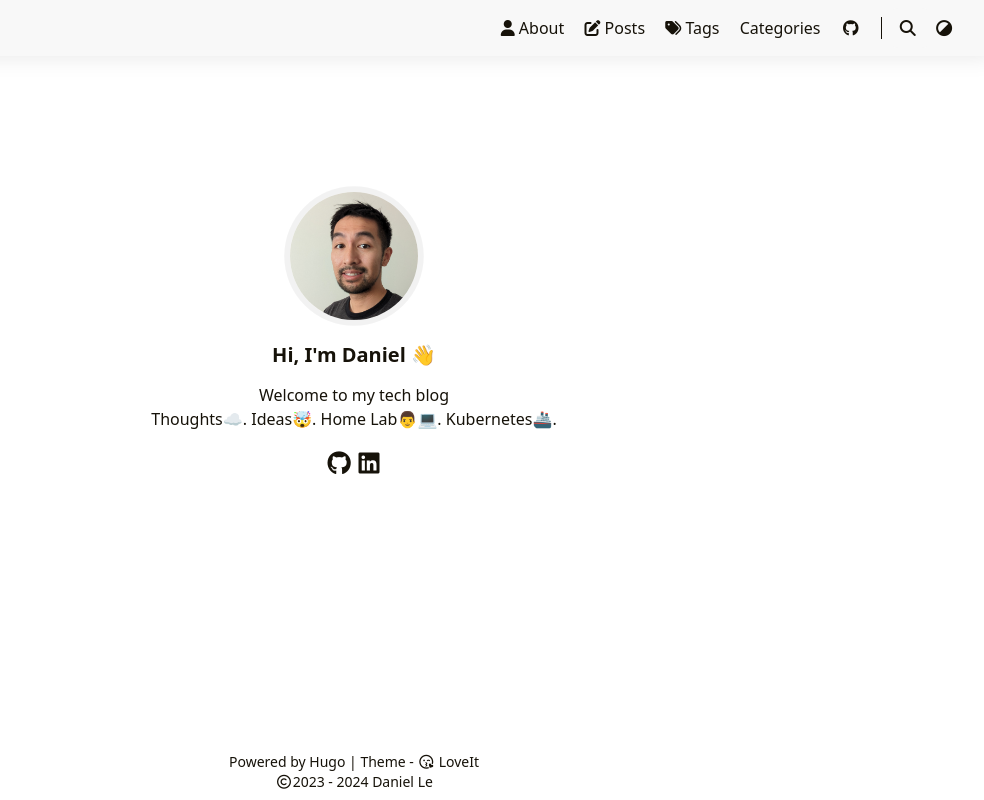
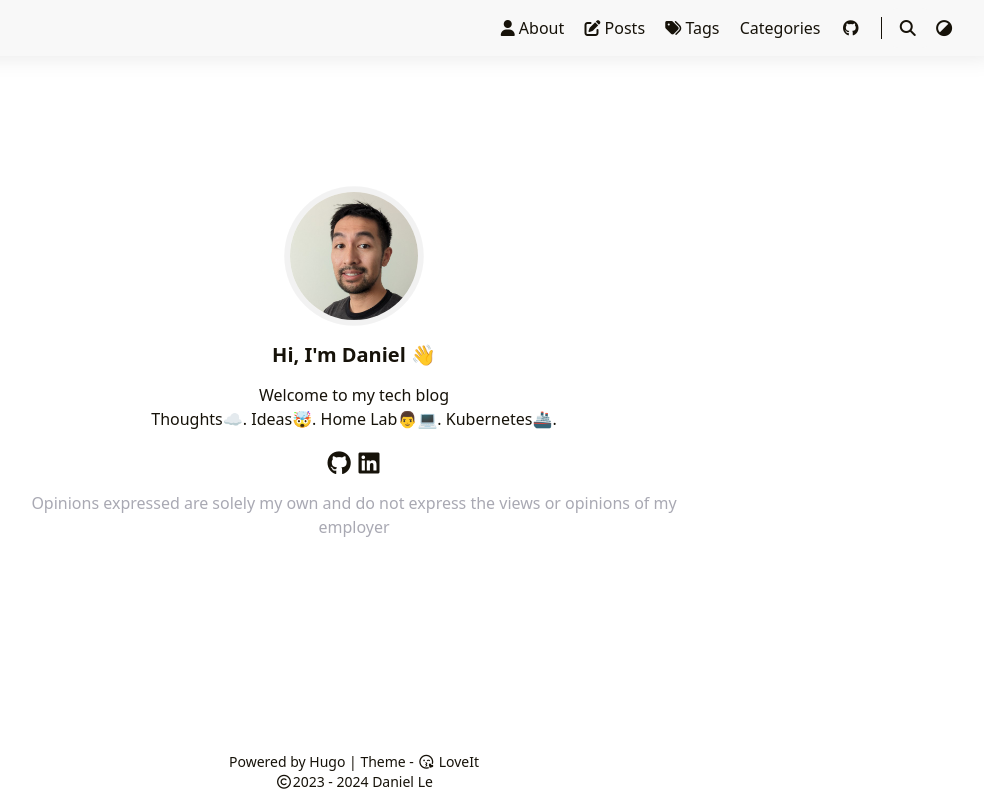
Before and after one commit to dtledev/dtledev.github.io, a plain HTML site: page index.html in a window 1280 px wide. Shown: the whole page, without its empty margins (286-1270 px from the left). Drawn offline with nearby package versions, Linux system fonts and the light colour scheme; some packages are replaced by stand-ins of ours.

Commit message:
updated avatar and added disclaimer dtledev/dtledev_hugo@b9dab8b8afcd769a236e075c5e1569287b2e3fa3

```diff
--- a/index.html
+++ b/index.html
@@ -91,11 +91,11 @@
                 <div class="container"><div class="page home"><div class="home-profile"><div class="home-avatar"><a href="/about/" title="About"><img
         class="lazyload"
         src="/svg/loading.min.svg"
-        data-src="/images/profile_square.jpg"
-        data-srcset="/images/profile_square.jpg, /images/profile_square.jpg 1.5x, /images/profile_square.jpg 2x"
+        data-src="/images/profile_square_avatar.jpg"
+        data-srcset="/images/profile_square_avatar.jpg, /images/profile_square_avatar.jpg 1.5x, /images/profile_square_avatar.jpg 2x"
         data-sizes="auto"
-        alt="/images/profile_square.jpg"
-        title="/images/profile_square.jpg" /></a></div><h1 class="home-title">Hi, I'm Daniel 👋</h1><div class="home-subtitle">Welcome to my tech blog <br> Thoughts☁️. Ideas🤯. Home Lab👨‍💻. Kubernetes🚢.</div><div class="links"><a href="https://github.com/dtledev" title="GitHub" target="_blank" rel="noopener noreffer me"><i class="fab fa-github fa-fw" aria-hidden="true"></i></a><a href="https://linkedin.com/in/danieltle" title="LinkedIn" target="_blank" rel="noopener noreffer me"><i class="fab fa-linkedin fa-fw" aria-hidden="true"></i></a></div></div>
+        alt="/images/profile_square_avatar.jpg"
+        title="/images/profile_square_avatar.jpg" /></a></div><h1 class="home-title">Hi, I'm Daniel 👋</h1><div class="home-subtitle">Welcome to my tech blog <br> Thoughts☁️. Ideas🤯. Home Lab👨‍💻. Kubernetes🚢.</div><div class="links"><a href="https://github.com/dtledev" title="GitHub" target="_blank" rel="noopener noreffer me"><i class="fab fa-github fa-fw" aria-hidden="true"></i></a><a href="https://linkedin.com/in/danieltle" title="LinkedIn" target="_blank" rel="noopener noreffer me"><i class="fab fa-linkedin fa-fw" aria-hidden="true"></i></a></div><h3 class="home-disclaimer">Opinions expressed are solely my own and do not express the views or opinions of my employer</h3></div>
 </div></div>
             </main><footer class="footer">
         <div class="footer-container"><div class="footer-line">Powered by <a href="https://gohugo.io/" target="_blank" rel="noopener noreffer" title="Hugo 0.119.0">Hugo</a> | Theme - <a href="https://github.com/dillonzq/LoveIt" target="_blank" rel="noopener noreffer" title="LoveIt 0.2.11"><i class="far fa-kiss-wink-heart fa-fw" aria-hidden="true"></i> LoveIt</a>
```
Also changed, not shown: images/profile_square_avatar.jpg (added).
